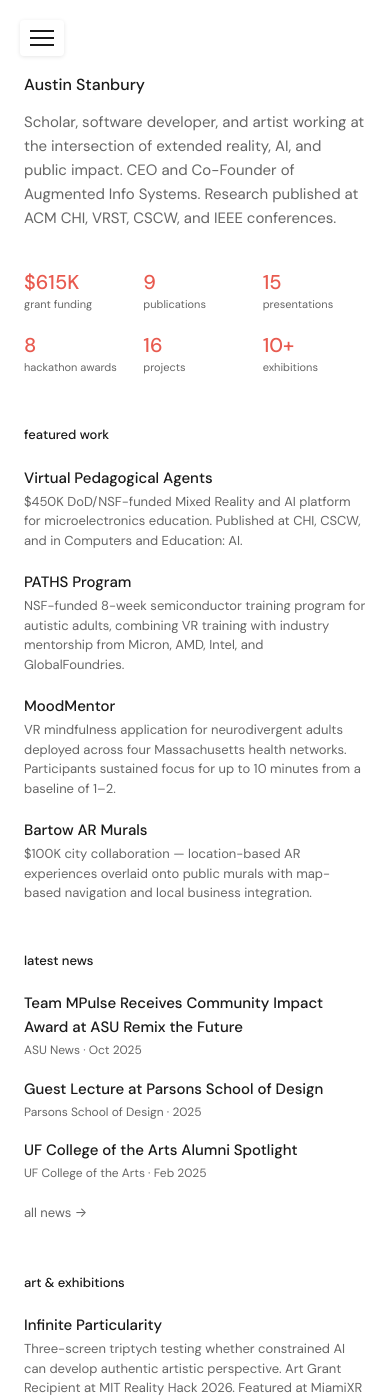
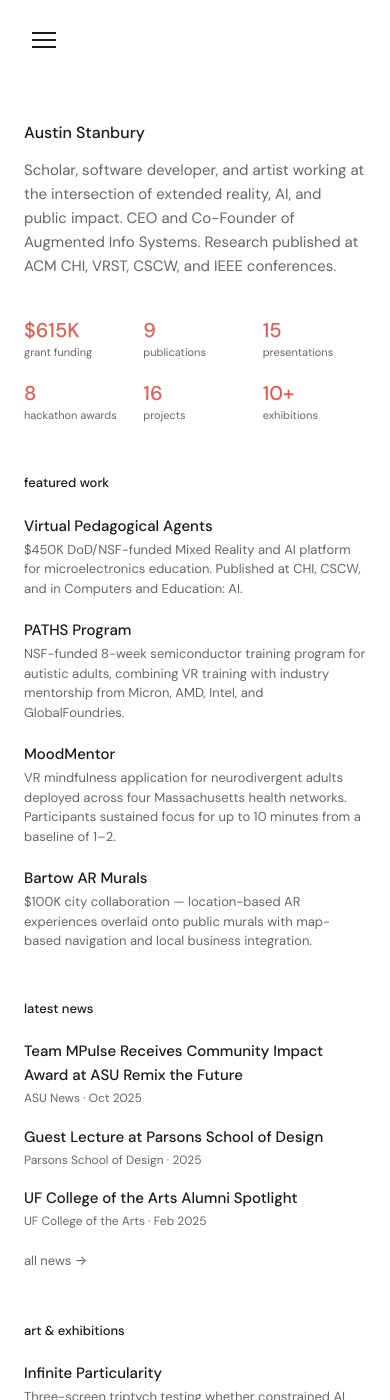
Before and after one commit to austin-from-ais/austinstanbury, a Jekyll site: the page built from hello.html, in a window 390 px wide and 1400 px high. Built offline with Jekyll 4.4.1, drawn with Linux system fonts in a browser that asks for light colours.

Commit message:
Add top fade gradient on mobile so content fades before hamburger
- Fixed white-to-transparent gradient at top of viewport
- Content pushed down with padding to start below hamburger
- Hamburger reverted to plain background
- Bump cache to v6

Co-Authored-By: Claude Opus 4.6 <noreply@anthropic.com>

```diff
--- a/_includes/nav.html
+++ b/_includes/nav.html
@@ -1,3 +1,4 @@
+<div class="mobile-top-fade"></div>
 <nav class="nav">
     <button class="hamburger" aria-label="Menu">
         <span></span>
--- a/_layouts/artwork.html
+++ b/_layouts/artwork.html
@@ -7,7 +7,7 @@
     <link rel="preconnect" href="https://fonts.googleapis.com">
     <link rel="preconnect" href="https://fonts.gstatic.com" crossorigin>
     <link href="https://fonts.googleapis.com/css2?family=DM+Sans:wght@400;500&display=swap" rel="stylesheet">
-    <link rel="stylesheet" href="{{ site.baseurl }}/assets/css/style.css?v=5">
+    <link rel="stylesheet" href="{{ site.baseurl }}/assets/css/style.css?v=6">
 </head>
 <body>
     <div class="container">
--- a/_layouts/default.html
+++ b/_layouts/default.html
@@ -7,7 +7,7 @@
     <link rel="preconnect" href="https://fonts.googleapis.com">
     <link rel="preconnect" href="https://fonts.gstatic.com" crossorigin>
     <link href="https://fonts.googleapis.com/css2?family=DM+Sans:wght@400;500&display=swap" rel="stylesheet">
-    <link rel="stylesheet" href="{{ site.baseurl }}/assets/css/style.css?v=5">
+    <link rel="stylesheet" href="{{ site.baseurl }}/assets/css/style.css?v=6">
 </head>
 <body>
     <div class="container">
--- a/_layouts/project.html
+++ b/_layouts/project.html
@@ -7,7 +7,7 @@
     <link rel="preconnect" href="https://fonts.googleapis.com">
     <link rel="preconnect" href="https://fonts.gstatic.com" crossorigin>
     <link href="https://fonts.googleapis.com/css2?family=DM+Sans:wght@400;500&display=swap" rel="stylesheet">
-    <link rel="stylesheet" href="{{ site.baseurl }}/assets/css/style.css?v=5">
+    <link rel="stylesheet" href="{{ site.baseurl }}/assets/css/style.css?v=6">
 </head>
 <body>
     <div class="container">
--- a/assets/css/style.css
+++ b/assets/css/style.css
@@ -54,6 +54,10 @@ a {
 
 /* === HAMBURGER (hidden on desktop) === */
 .hamburger {
+    display: none;
+}
+
+.mobile-top-fade {
     display: none;
 }
 
@@ -765,16 +769,30 @@ a {
         flex-direction: column;
         justify-content: center;
         gap: 5px;
-        background: var(--color-bg);
+        background: none;
         border: none;
         cursor: pointer;
-        padding: 10px;
-        border-radius: 4px;
-        box-shadow: 0 1px 4px rgba(0,0,0,0.1);
+        padding: 8px;
         z-index: 1001;
         position: fixed;
-        top: 20px;
-        left: 20px;
+        top: 24px;
+        left: 24px;
+    }
+
+    .content {
+        padding-top: 48px;
+    }
+
+    .mobile-top-fade {
+        display: block;
+        position: fixed;
+        top: 0;
+        left: 0;
+        right: 0;
+        height: 64px;
+        background: linear-gradient(to bottom, var(--color-bg) 50%, transparent);
+        z-index: 1000;
+        pointer-events: none;
     }
 
     .hamburger span {
```
